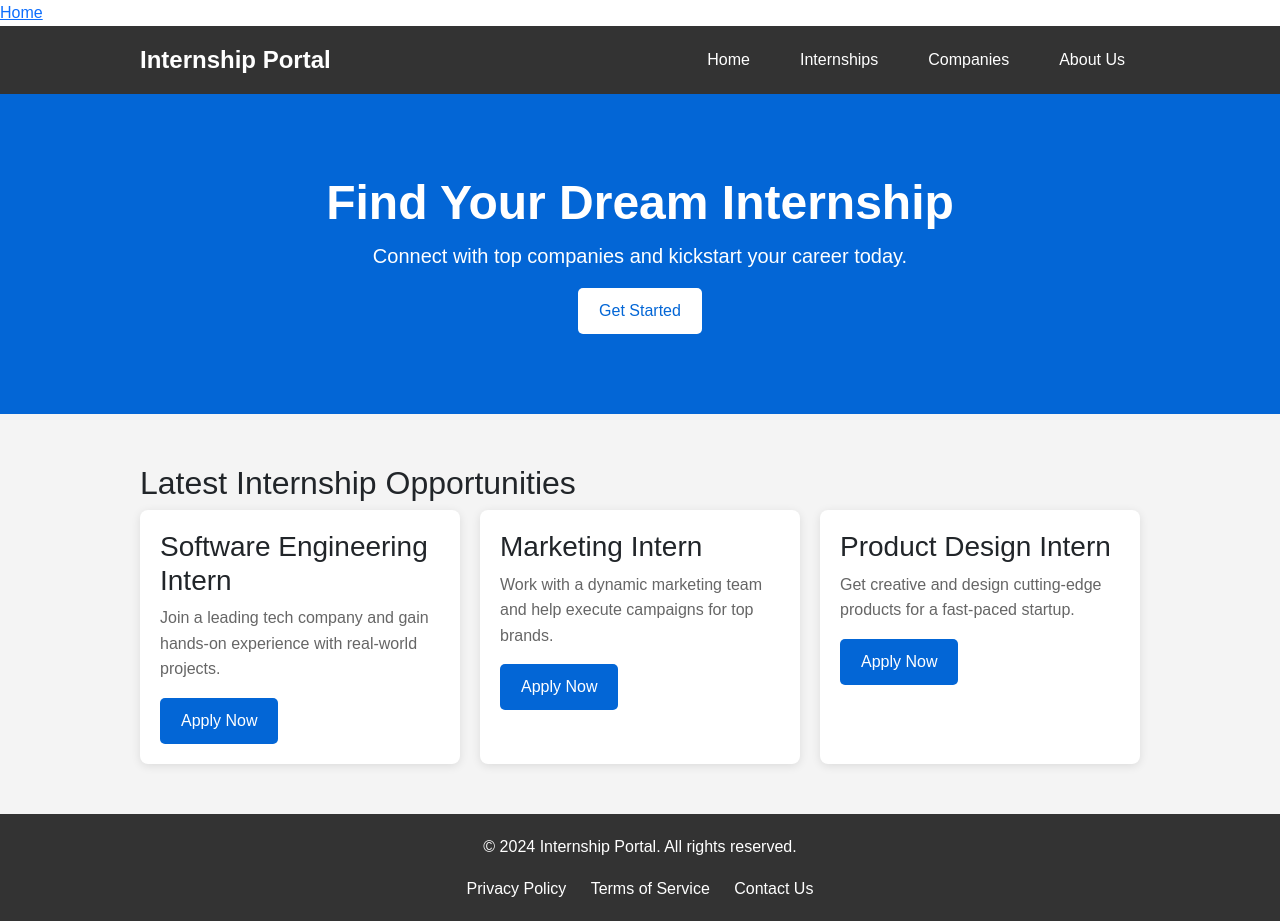
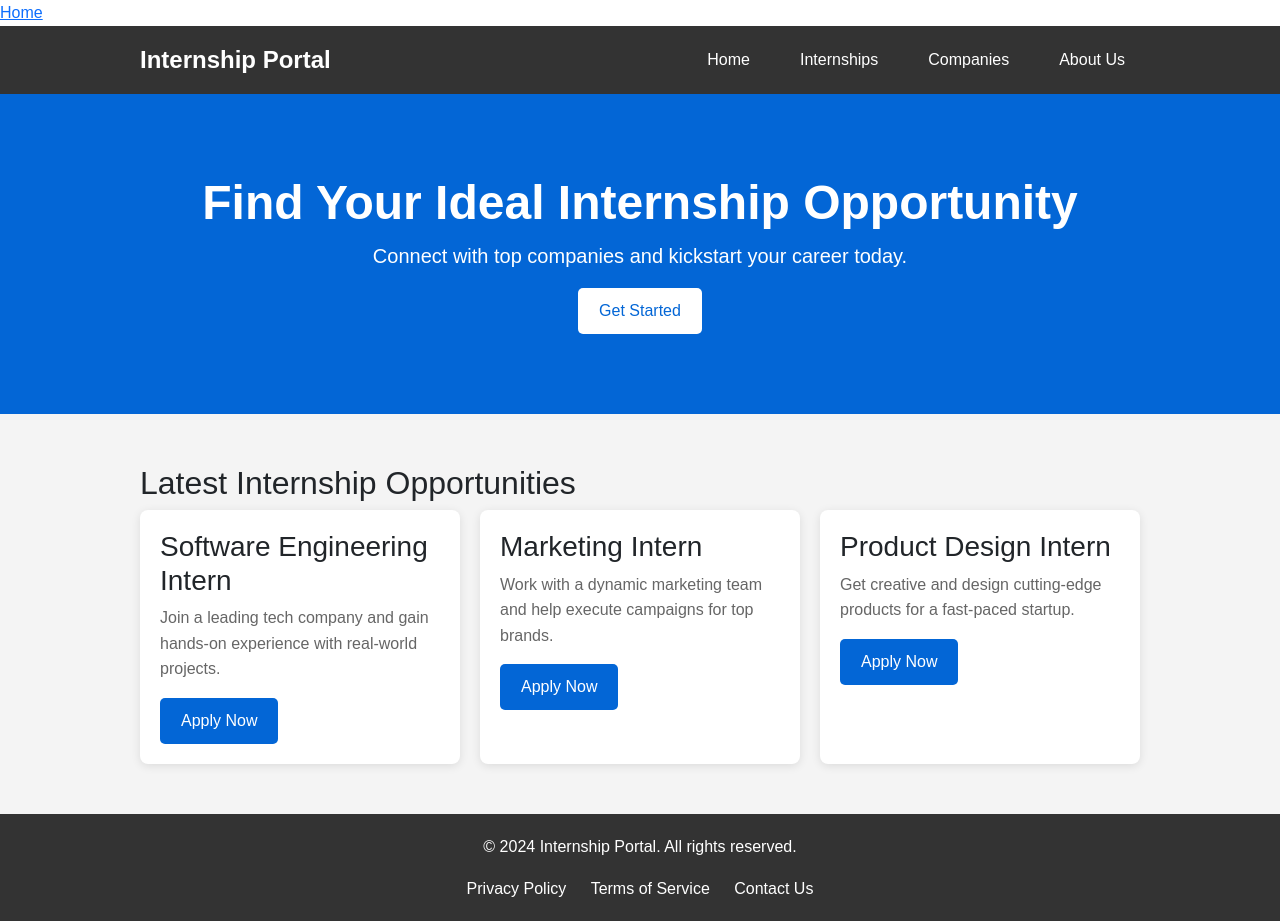
Before and after one commit to thebenjii/sitetest.github.io, a Jekyll site: the page built from index.md, in a window 1280 px wide. Built offline with Jekyll 4.4.1, drawn with Linux system fonts in a browser that asks for light colours.

Commit message:
Update index.md

```diff
--- a/index.md
+++ b/index.md
@@ -21,7 +21,7 @@ title: Internship Job App
 <!-- Hero Section -->
 <section class="hero">
   <div class="container">
-    <h1>Find Your Dream Internship</h1>
+    <h1>Find Your Ideal Internship Opportunity</h1>
     <p>Connect with top companies and kickstart your career today.</p>
     <a href="#" class="btn">Get Started</a>
   </div>
```
Also changed, not shown: other parts of index.md (+1 -1 lines).
